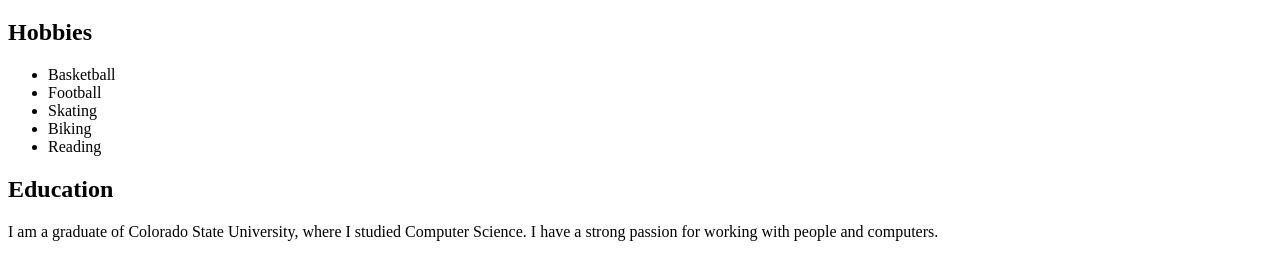
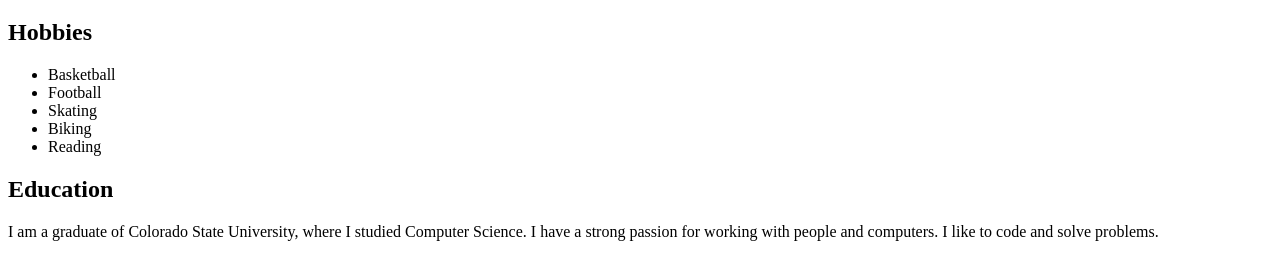
Before and after one commit to EX-Salesforce-Training/squad-repo-dragonsalesforce, a plain HTML site: page aboutme.html in a window 1280 px wide. Shown: the part 61-340 px from the top of the page. Drawn offline with Linux system fonts and the light colour scheme.

Commit message:
added about me

```diff
--- a/aboutme.html
+++ b/aboutme.html
@@ -24,7 +24,7 @@
         </section>
         <section>
             <h2>Education</h2>
-            <p>I am a graduate of Colorado State University, where I studied Computer Science. I have a strong passion for working with people and computers.</p>
+            <p>I am a graduate of Colorado State University, where I studied Computer Science. I have a strong passion for working with people and computers. I like to code and solve problems.</p>
         </section>
     </div>
 </body>
```
